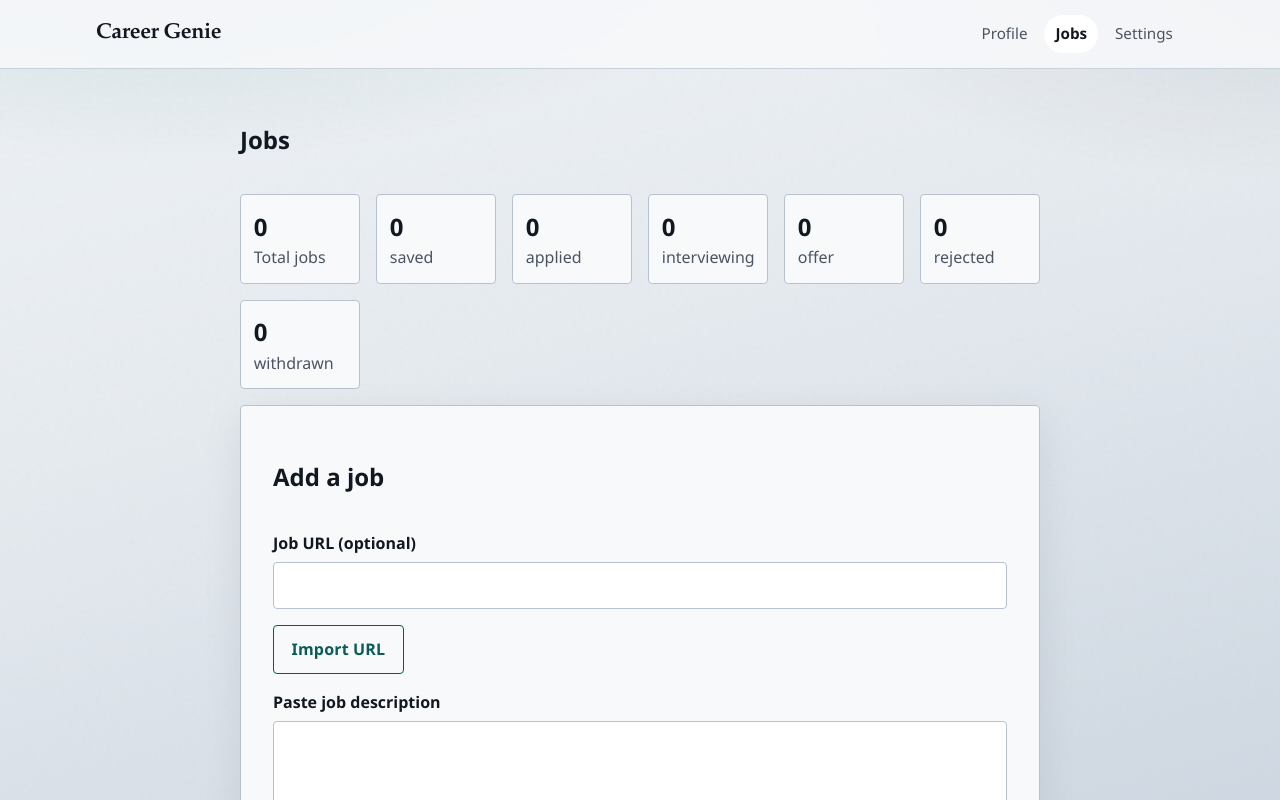
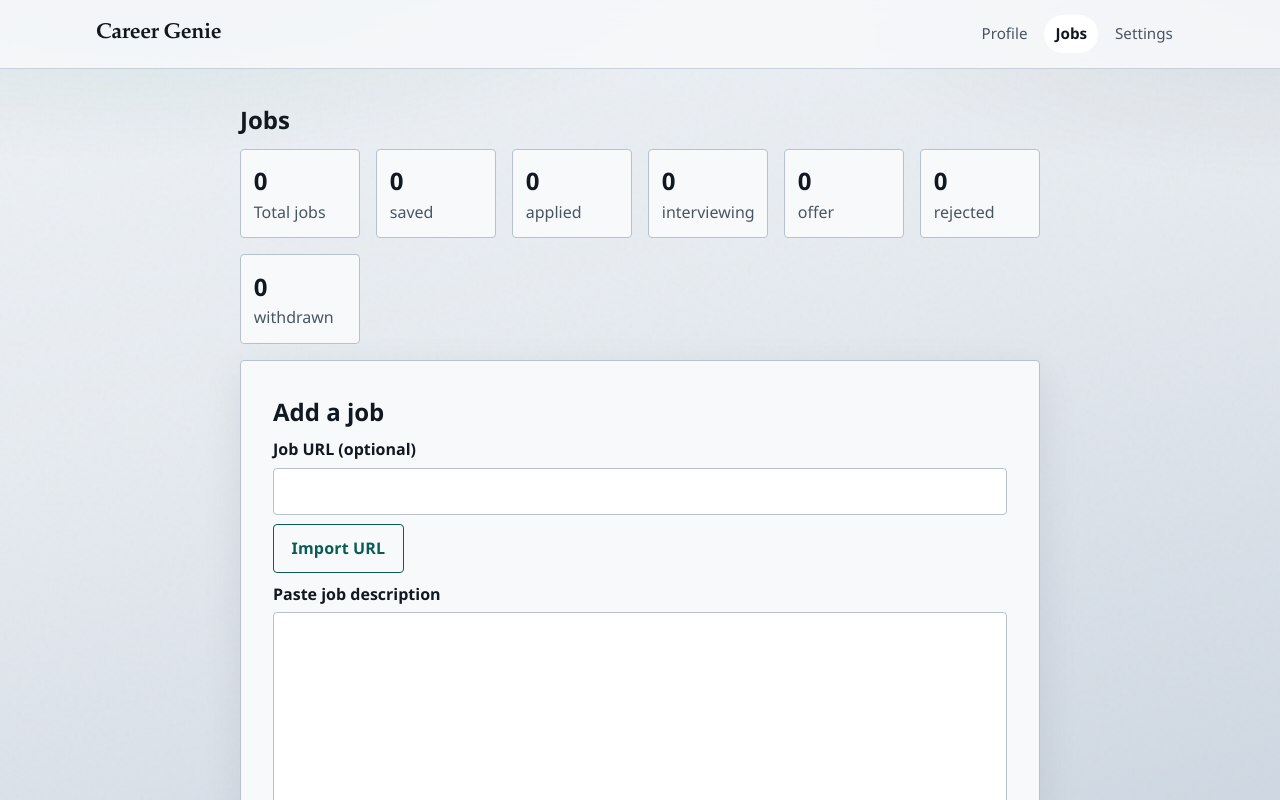
Before and after one commit to oriel-beck/career-genie, a Next.js app: page /dashboard in a window 1280 px wide. Shown: the top 800 px of the page. Built offline with nearby package versions, Linux system fonts and the light colour scheme.

Commit message:
feat(styles): enhance stack and card component margins for improved layout

```diff
--- a/app/globals.css
+++ b/app/globals.css
@@ -152,6 +152,22 @@ nav a[aria-current="page"] {
 .stack {
   display: grid;
   gap: 1rem;
+}
+
+.stack > :is(h1, h2, h3) {
+  margin: 0;
+}
+
+.page.stack > h1 {
+  margin-bottom: -0.35rem;
+}
+
+.card.stack {
+  gap: 0.55rem;
+}
+
+.card.stack > :is(h2, h3) {
+  margin-bottom: -0.1rem;
 }
 
 .card,
```
